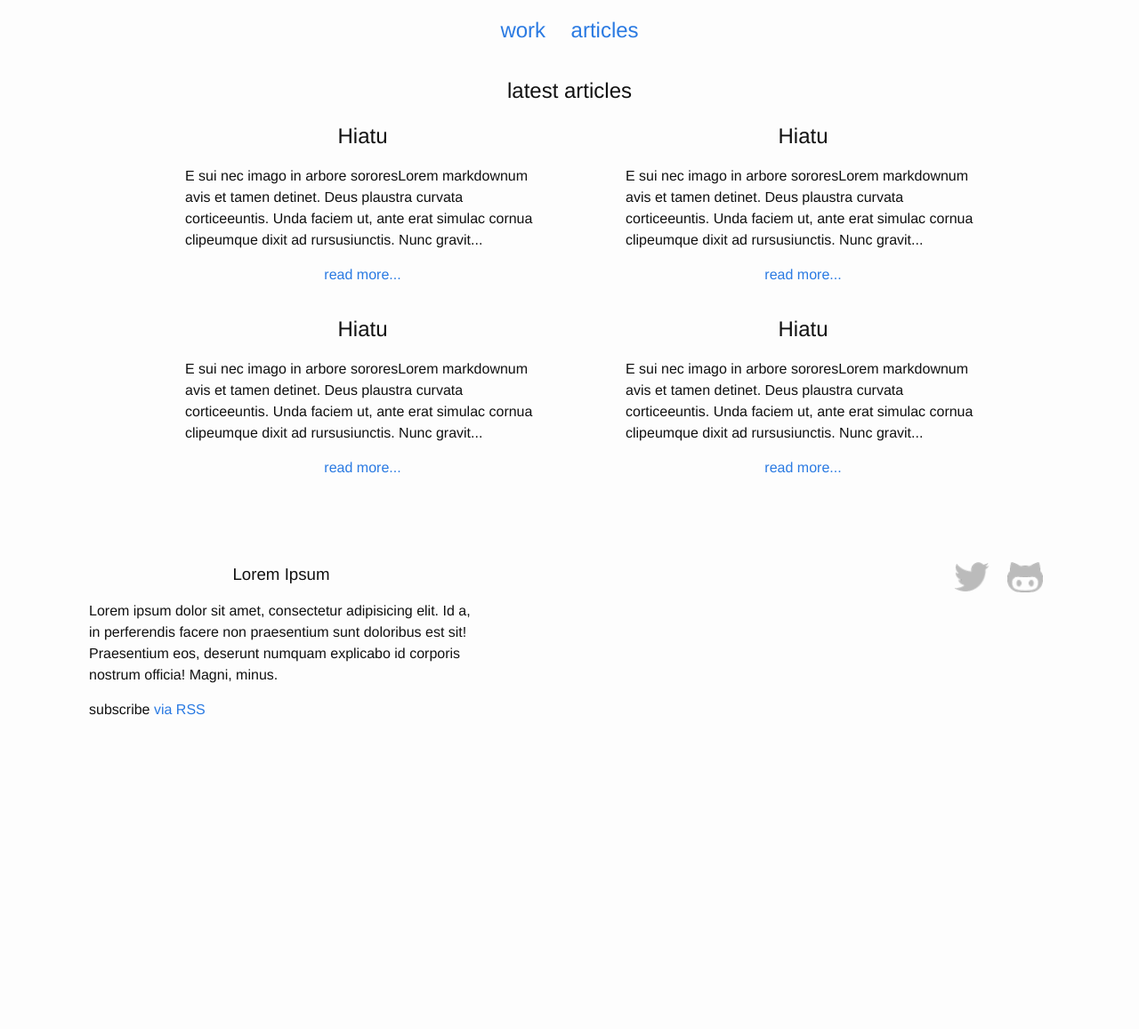
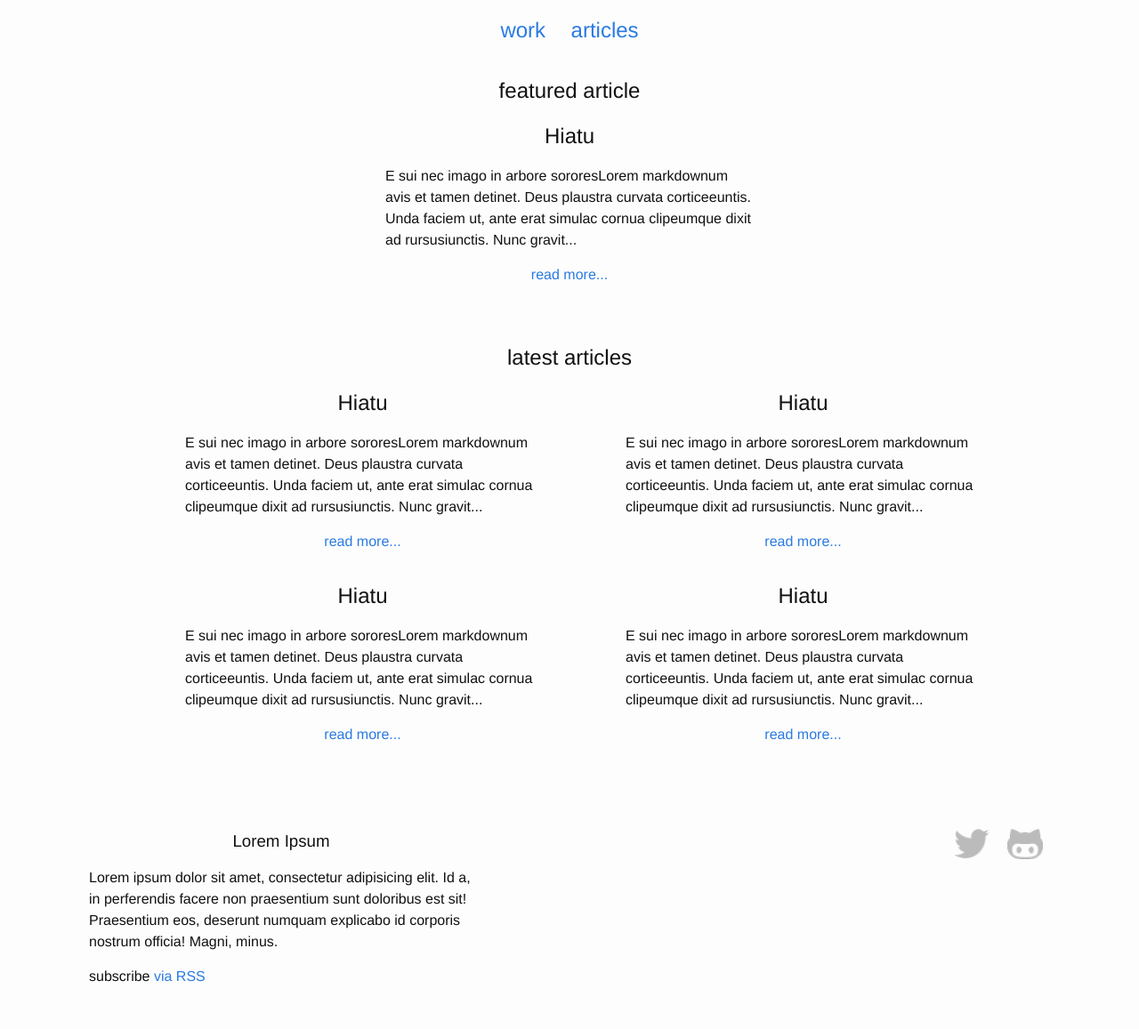
Before and after one commit to GregoryVK/designer-portfolio, a Jekyll site: the page built from index.html, in a window 1280 px wide. Shown: the whole page at 89% size. Built offline with Jekyll 4.4.1, drawn with Linux system fonts in a browser that asks for light colours; before the commit the page ends 900 px from its top, so only the background shows below that.

Commit message:
blog added

```diff
--- /dev/null
+++ b/_includes/post.html
@@ -0,0 +1,7 @@
+<h2>{{ post.title }}</h2>
+<p>
+	{{ post.content | strip_html | strip_newlines | truncate: 200 }}
+</p>
+<p class="post-read-more-link">
+	<a href="#">read more...</a>
+</p>
--- a/_posts/blog/2015-07-09-Hiatu copy 2.markdown
+++ b/_posts/blog/2015-07-09-Hiatu copy 2.markdown
@@ -3,6 +3,8 @@
 title:  "Hiatu"
 date:   2015-07-09 20:22:54
 categories: blog
+featured: true
+tag: design
 ---
 
 ## E sui nec imago in arbore sorores
--- a/_posts/blog/2015-07-09-Hiatu copy 3.markdown
+++ b/_posts/blog/2015-07-09-Hiatu copy 3.markdown
@@ -3,6 +3,7 @@
 title:  "Hiatu"
 date:   2015-07-09 20:22:54
 categories: blog
+tag: snippet
 ---
 
 ## E sui nec imago in arbore sorores
--- a/_posts/blog/2015-07-09-Hiatu copy.markdown
+++ b/_posts/blog/2015-07-09-Hiatu copy.markdown
@@ -3,6 +3,8 @@
 title:  "Hiatu"
 date:   2015-07-09 20:22:54
 categories: blog
+tag: layout design
+
 ---
 
 ## E sui nec imago in arbore sorores
--- a/_posts/blog/2015-07-09-Hiatu.markdown
+++ b/_posts/blog/2015-07-09-Hiatu.markdown
@@ -3,6 +3,8 @@
 title:  "Hiatu"
 date:   2015-07-09 20:22:54
 categories: blog
+tag: inspiration code
+
 ---
 
 ## E sui nec imago in arbore sorores
--- a/_sass/components/_post.scss
+++ b/_sass/components/_post.scss
@@ -22,3 +22,9 @@
 	text-align: center;
 
 }
+
+.post-featured {
+
+	float: none;
+	margin: 0 auto;
+}
--- a/index.html
+++ b/index.html
@@ -6,6 +6,26 @@
 
 
 	<!-- featured post -->
+	<section class="site-section site-section-last">
+
+		<div class="wrapper">
+			<h1>featured article</h1>
+			{% assign count = 0 %}
+				{% for post in site.posts reversed %}
+					{% if post.featured == true and count < 1 %}
+						<div class="post post-featured">
+
+							{% include post.html %}
+
+						</div>
+						{% assign count = count | plus:1 %}
+					{% endif %}
+				{% endfor %}
+		</div>
+
+	</section>
+
+
 	<!-- featured projects -->
 	<!-- latest articles -->
 
@@ -16,13 +36,9 @@
 			<ul class="post-list">
 				{% for post in site.posts reversed | limit:4  %}
 				<li class="post">
-					<h2>{{ post.title }}</h2>
-					<p>
-						{{ post.content | strip_html | strip_newlines | truncate: 200 }}
-					</p>
-					<p class="post-read-more-link">
-						<a href="#">read more...</a>
-					</p>
+
+					{% include post.html %}
+
 				</li>
 				{% endfor %}
 			</ul>
```
Also changed, not shown: _posts/2015-07-09-Hiatu.markdown (deleted, +0 -80 lines), 1 other file.
